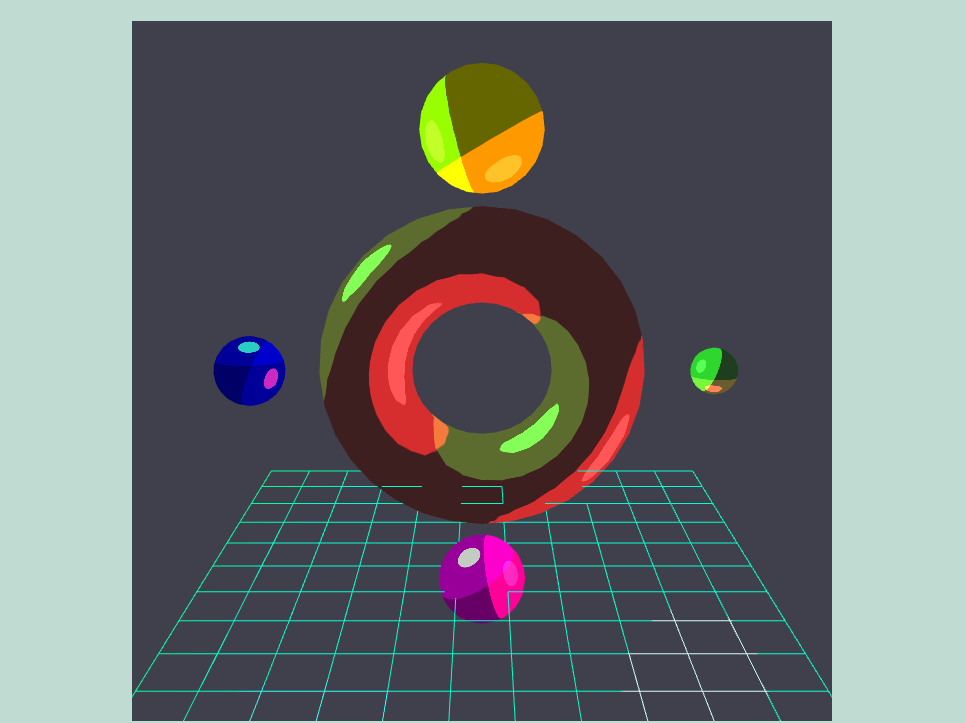
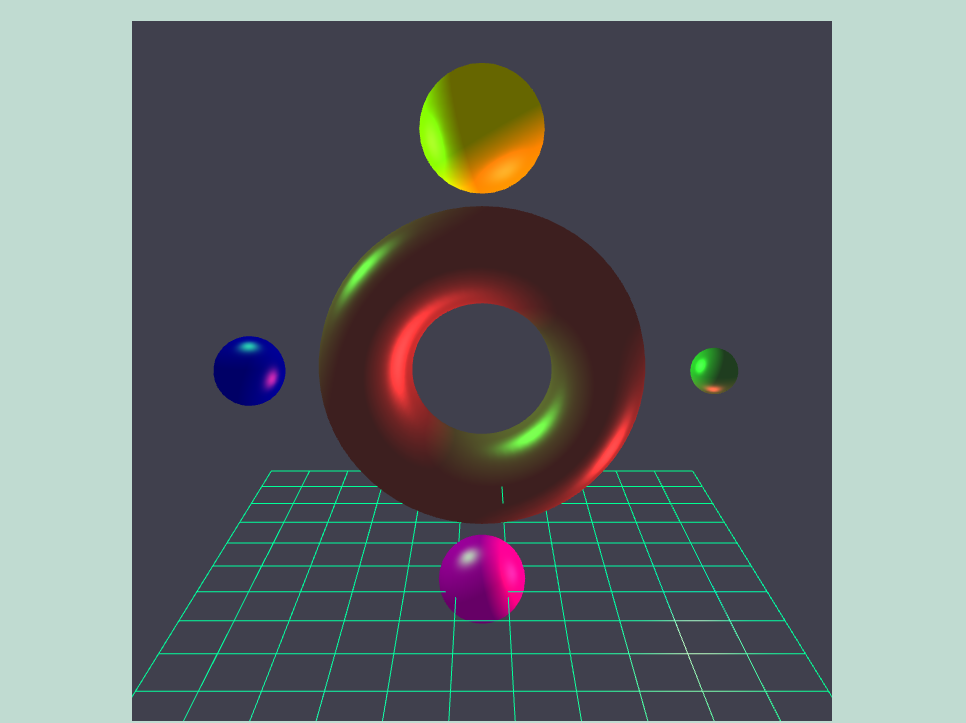
Before and after one commit to s4zzles/graphvistech-esa, a plain HTML site: page ESA_08/esa08.html in a window 1280 px wide. Shown: the part 96-819 px from the top of the page, without its empty margins (158-1124 px from the left). Drawn offline with Linux system fonts and the light colour scheme.

Commit message:
add shader switch and edit html

```diff
--- a/ESA_08/app.js
+++ b/ESA_08/app.js
@@ -5,6 +5,9 @@ let app = ( function() {
 	// The shader program object is also used to
 	// store attribute and uniform locations.
 	let prog;
+	let progGouraud;
+	let progPhong;
+	let progToon;
 
 	// Array of model objects.
 	let models = [];
@@ -105,17 +108,55 @@ let app = ( function() {
 	}
 
 	function initShaderProgram() {
-		// Init vertex shader.
-		let vs = initShader(gl.VERTEX_SHADER, "vertexshader-phong");
-		// Init fragment shader.
-		let fs = initShader(gl.FRAGMENT_SHADER, "fragmentshader-toon");
-		// Link shader into a shader program.
-		prog = gl.createProgram();
-		gl.attachShader(prog, vs);
-		gl.attachShader(prog, fs);
-		gl.bindAttribLocation(prog, 0, "aPosition");
-		gl.linkProgram(prog);
+
+		// Init vertex shaders
+		let vsGouraud = initShader(gl.VERTEX_SHADER, "vertexshader-gouraud");
+		let vsPhong = initShader(gl.VERTEX_SHADER, "vertexshader-phong");
+
+		// Init fragment shaders
+		let fsGouraud = initShader(gl.FRAGMENT_SHADER, "fragmentshader-gouraud");
+		let fsPhong = initShader(gl.FRAGMENT_SHADER, "fragmentshader-phong");
+		let fsToon = initShader(gl.FRAGMENT_SHADER, "fragmentshader-toon");
+
+		// Create programs
+		progGouraud = createProgram(vsGouraud, fsGouraud);
+		progPhong = createProgram(vsPhong, fsPhong);
+		progToon = createProgram(vsPhong, fsToon);
+
+		prog = progPhong;
 		gl.useProgram(prog);
+	}
+
+	function createProgram(vs, fs) {
+
+		let program = gl.createProgram();
+
+		gl.attachShader(program, vs);
+		gl.attachShader(program, fs);
+
+		gl.bindAttribLocation(program, 0, "aPosition");
+
+		gl.linkProgram(program);
+
+		if (!gl.getProgramParameter(program, gl.LINK_STATUS)) {
+			console.log(gl.getProgramInfoLog(program));
+			return null;
+		}
+
+		return program;
+	}
+
+	function switchShader(newProgram) {
+
+		prog = newProgram;
+
+		gl.useProgram(prog);
+
+		initUniforms();
+		prog.positionAttrib = gl.getAttribLocation(prog, 'aPosition');
+		prog.normalAttrib = gl.getAttribLocation(prog, 'aNormal');
+
+		render();
 	}
 
 	/**
@@ -332,6 +373,15 @@ let app = ( function() {
 					animate = true;
 					sign = -1;
 					break;
+				case('KeyT'):
+					switchShader(progToon);
+					break;
+				case('KeyG'):
+					switchShader(progGouraud);
+					break;
+				case('KeyH'):
+					switchShader(progPhong);
+					break;
 			}
 
 			// Render the scene again on any key pressed.
--- a/ESA_08/esa08.html
+++ b/ESA_08/esa08.html
@@ -272,9 +272,8 @@
 				<p>Obere / untere Pfeiltaste: Kamerahöhe hoch / runter</p>
 				<p>N / Shift + N: Kameradistanz zur Mitte verringern / vergrößern</p>
 				<p>O / P: Perspective-Mode oder Orthographic-Mode umschalten</p>
-				<p>I:</p>
-				<p>L:</p>
-				<p>T:</p>
+				<p>I / L: Lichter mit / entgegen dem Uhrzeigersinn kreisen</p>
+				<p>T / H / G: Zwischen Toon-, Phong- und Gouraudshader schalten</p>
 			</div>
             <a id="back" href="../index.html">Zurück zur Übersicht</a>
 			<footer>
--- a/ESA_08/vertexData.js
+++ b/ESA_08/vertexData.js
@@ -1,8 +1,8 @@
 var torus = ( function() {
 
 	function createVertexData(outerRadius = 1.2, innerRadius = 0.18) {
-		let n = 16;
-		let m = 32;
+		let n = 24;
+		let m = 64;
 
 		// Position, normal, vertexcolor
 		this.vertices = new Float32Array(3 * 3 * 4 * (n + 1) * (m + 1));
@@ -190,8 +190,8 @@ var plane = ( function() {
 var sphere = ( function() {
 
 	function createVertexData(radius = 1) {
-		let n = 24; // circle verts
-		let m = 12; // line verts
+		let n = 32; // circle verts
+		let m =16; // line verts
 
 		let r = radius;
 
```
